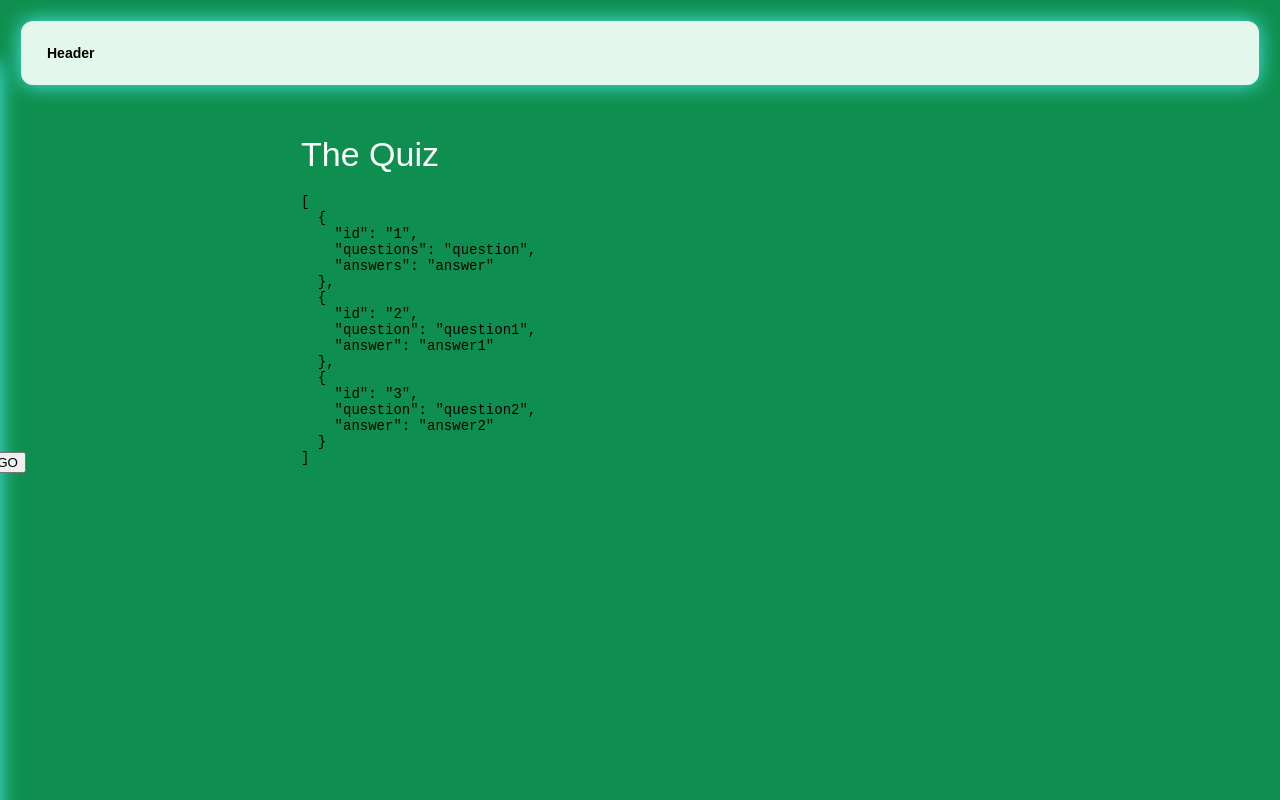
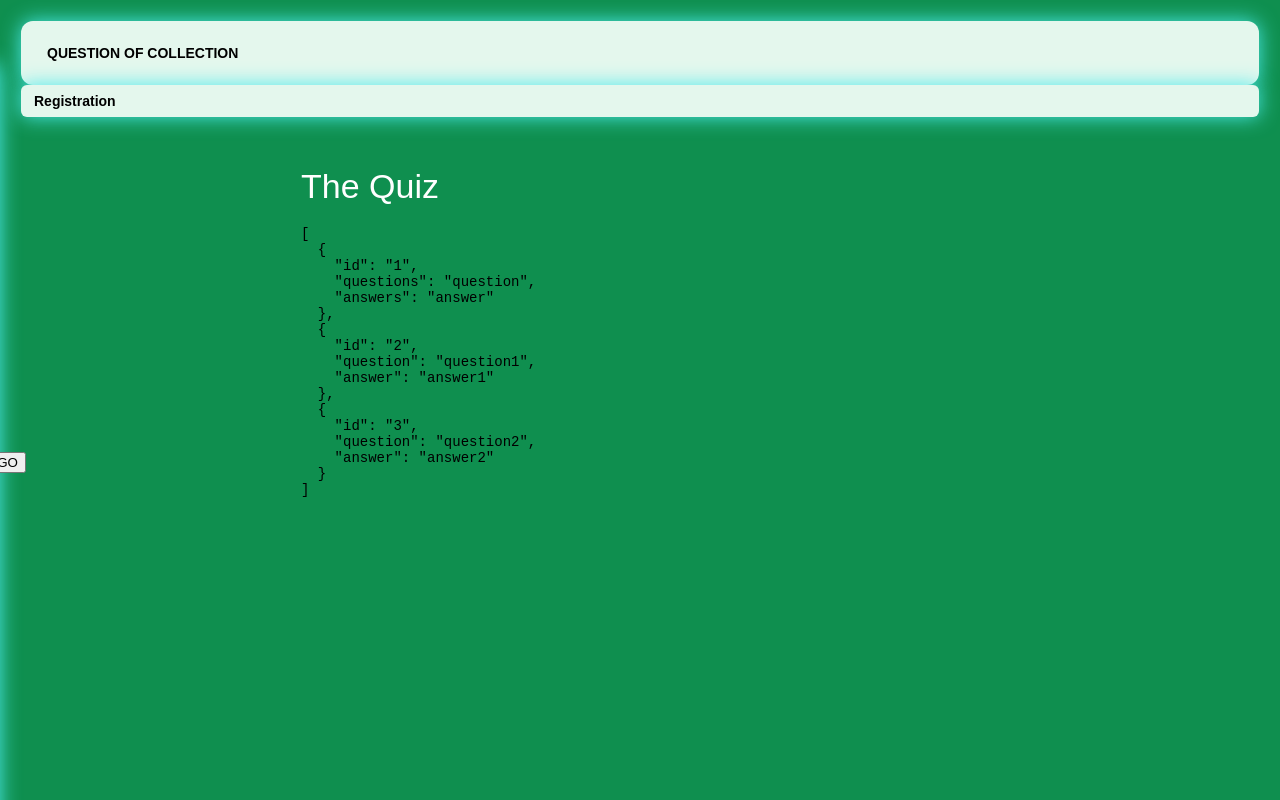
Before and after one commit to natajedi/-Questions-App, a Vue app: page / in a window 1280 px wide. Built offline with nearby package versions, Linux system fonts and the light colour scheme; data requests are answered from the project's data file.

Commit message:
Add files via upload

```diff
--- a/src/components/layout/Header.vue
+++ b/src/components/layout/Header.vue
@@ -1,7 +1,36 @@
+<script>
+export default {
+  props: {
+    openRegistration: {
+      type: Boolean,
+      required: true
+    }
+  },
+  data() {
+    return {
+      links: [
+        {name: 'Registration', href: '/registration_form'},
+      ]
+    }
+  }
+};
+
+</script>
+
 <template>
-    <header class="header">
-    <router-link to="/">Header</router-link>
-    </header>
+  <header class="header">
+    <router-link to="/">QUESTION OF COLLECTION</router-link>
+  </header>
+  <header class="registration_form">
+    <router-link to="/"></router-link>
+    <div :class="['registration', {registration_isopen: openRegistration}]">
+     <router-link
+     class="registration__link"
+     v-for="link in links"
+     :key="link.name"
+     :to="link.href">{{link.name}}</router-link>
+    </div>
+  </header>
 </template>
 
 <style lang="scss" scoped>
@@ -17,4 +46,16 @@
     position: relative;
     border-radius: 12px;
 }
+.registration_form {
+    background: rgb(228, 247, 237);
+    font-weight: bold;
+    padding: 13px;
+    box-shadow: 0px 0px 20px rgba($color: #4bebeb, $alpha: 1.0);
+    height: 32px;
+    display: flex;
+    align-items: center;
+    z-index: 1;
+    position: relative;
+    border-radius: 6px;
+}
 </style>
```
